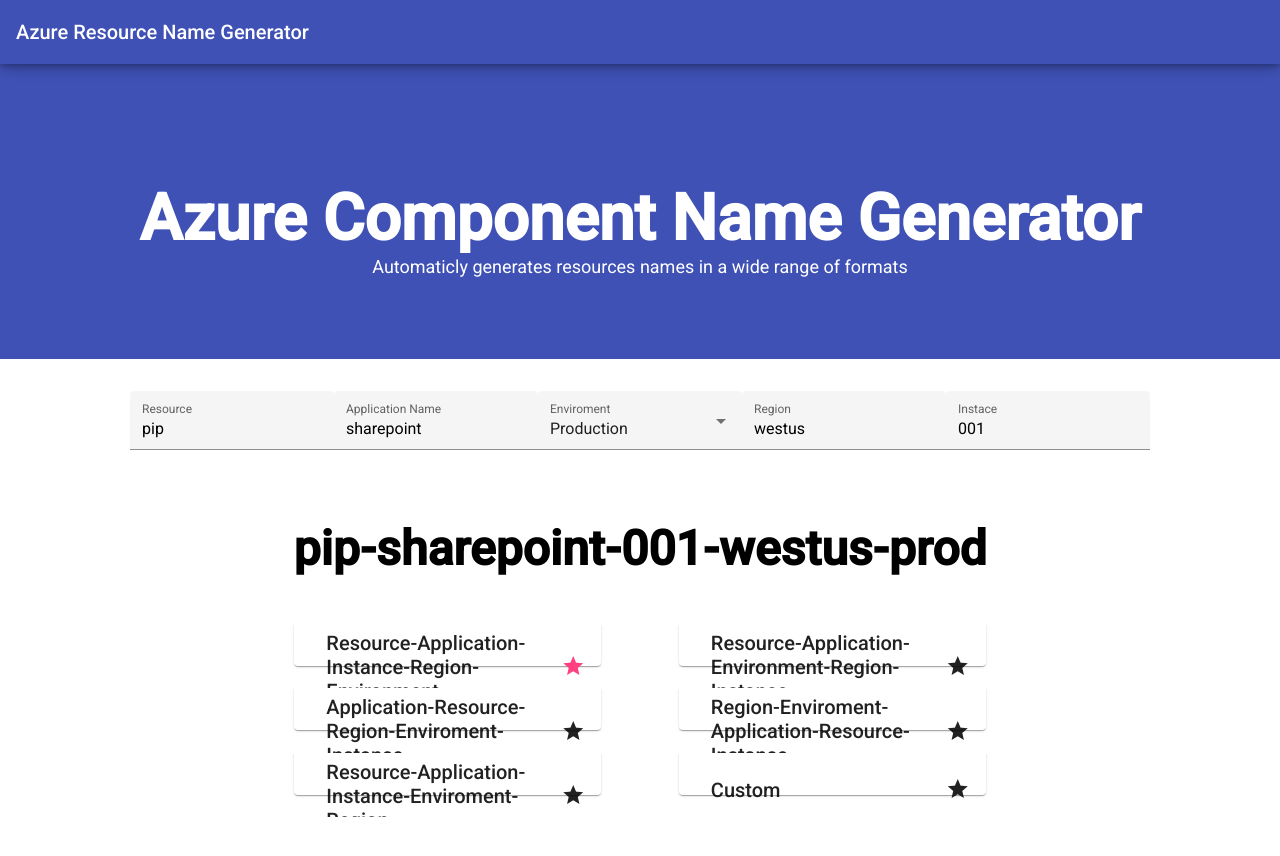
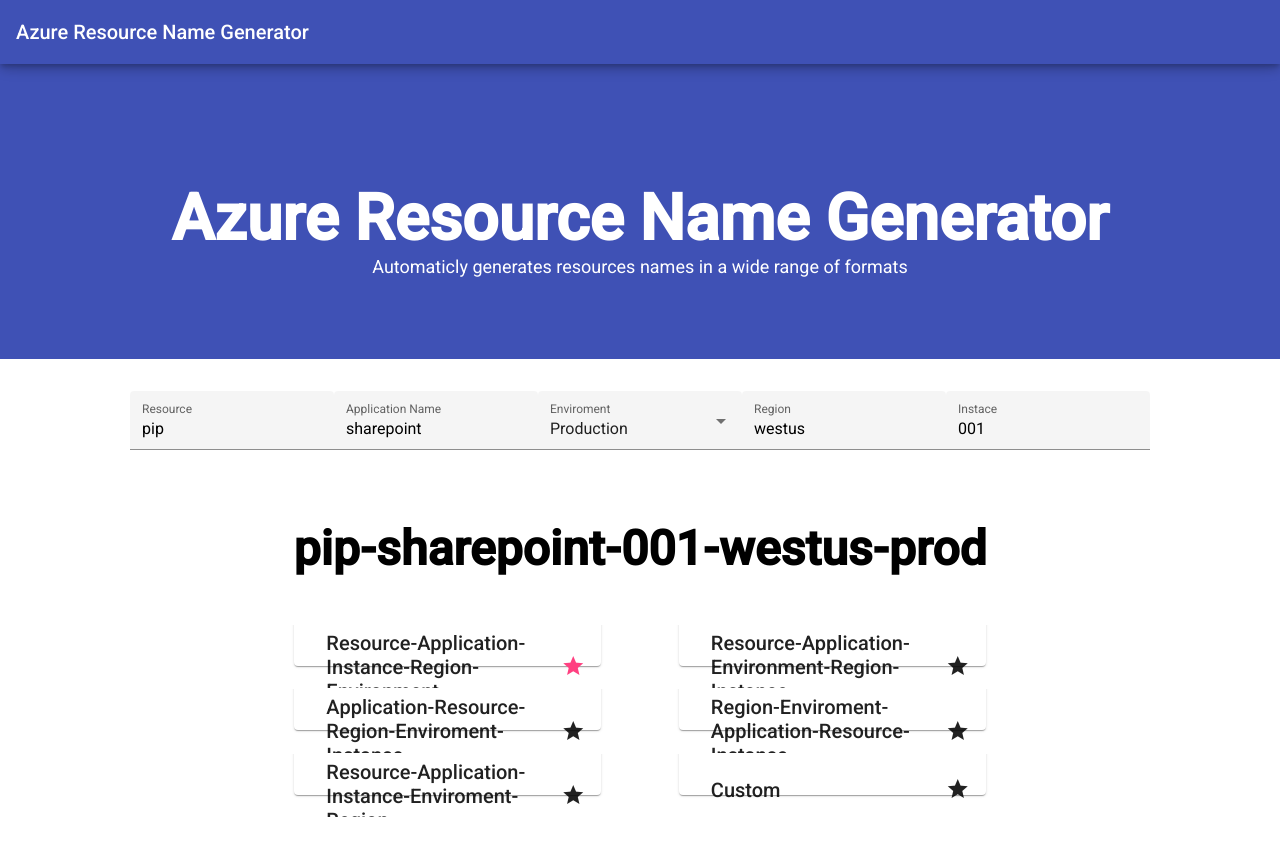
Before and after one commit to TrueNorthIT/azure-resource-name-generator, an Angular app: page / in a window 1280 px wide. Shown: the top 856 px of the page. Built offline with nearby package versions, Linux system fonts and the light colour scheme.

Commit message:
Update app.component.html

```diff
--- a/src/app/app.component.html
+++ b/src/app/app.component.html
@@ -5,7 +5,7 @@
 
 <section id = "pageContent">
   <header fxLayout = "column" fxLayoutAlign = "center center">
-    <h1>Azure Component Name Generator</h1>
+    <h1>Azure Resource Name Generator</h1>
     <p>Automaticly generates resources names in a wide range of formats</p>
   </header>
 
```
